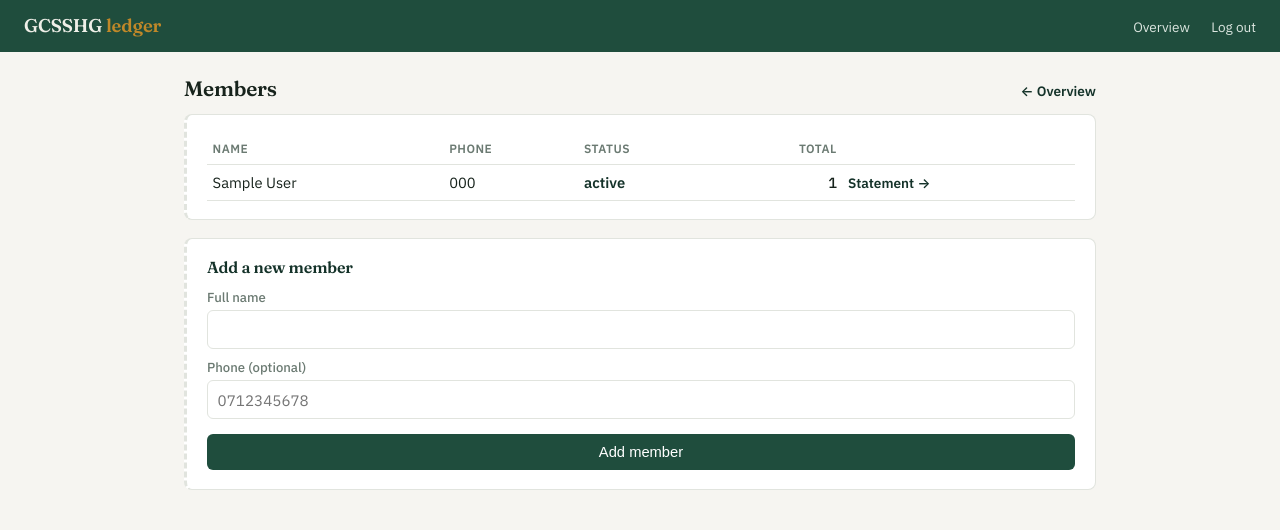
After one commit to ndunguteresian12-ux/gcsshg-system, a FastAPI app: template templates/members.html in a window 1280 px wide. The commit adds this page. Shown: the top 530 px of the page. Run offline with FastAPI, Linux system fonts and the light colour scheme; the template is opened without the code that fills it: most values are stand-ins (such as "Sample title", 1, 10 or a date in 2020); some libraries are stand-ins or nearby versions.

Commit message:
Redesign dashboard: summary cards + dedicated

```diff
--- a/main.py
+++ b/main.py
@@ -468,17 +468,69 @@ def dashboard(request: Request, session_data=Depends(get_session_optional)):
     conn = get_conn()
     try:
         with conn.cursor() as cur:
-            cur.execute("SELECT * FROM members ORDER BY full_name")
+            cur.execute("SELECT id, full_name FROM members ORDER BY full_name")
             members = cur.fetchall()
+
+            cur.execute("SELECT COUNT(*) as count FROM members")
+            member_count = cur.fetchone()["count"]
+
+            cur.execute("SELECT COALESCE(SUM(amount),0) as total FROM contributions")
+            total_contributions = cur.fetchone()["total"]
+
             cur.execute(
-                "SELECT COALESCE(SUM(amount),0) as total FROM contributions"
+                "SELECT COALESCE(SUM(dividend_amount),0) as total FROM dividends"
             )
-            total_pool = cur.fetchone()["total"]
+            total_dividends_paid = cur.fetchone()["total"]
+
+            cur.execute(
+                "SELECT COALESCE(SUM(interest_component),0) as total FROM loan_repayments"
+            )
+            total_interest_earned = cur.fetchone()["total"]
+
+            cur.execute("SELECT * FROM loans WHERE status = 'active'")
+            active_loans = cur.fetchall()
+            total_loans_outstanding = Decimal("0")
+            for loan in active_loans:
+                cur.execute(
+                    "SELECT COALESCE(SUM(amount),0) as repaid FROM loan_repayments WHERE loan_id = %s",
+                    (loan["id"],),
+                )
+                repaid = cur.fetchone()["repaid"]
+                total_loans_outstanding += loan_balance_due(
+                    loan["principal"], repaid, loan["issue_date"], date.today()
+                )
     finally:
         conn.close()
     return templates.TemplateResponse(request, "dashboard.html", {
         "members": members, "role": session_data["role"],
-        "total_pool": total_pool,
+        "member_count": member_count,
+        "total_contributions": total_contributions,
+        "total_loans_outstanding": total_loans_outstanding,
+        "total_interest_earned": total_interest_earned,
+        "total_dividends_paid": total_dividends_paid,
+    })
+
+
+@app.get("/members", response_class=HTMLResponse)
+def members_page(request: Request, session_data=Depends(get_session_optional)):
+    if not session_data:
+        return RedirectResponse(url="/login")
+    if session_data["role"] not in ("chairperson", "treasurer", "secretary"):
+        return RedirectResponse(url="/statement")
+    conn = get_conn()
+    try:
+        with conn.cursor() as cur:
+            cur.execute(
+                """SELECT m.*, COALESCE(SUM(c.amount), 0) as total_contributed
+                   FROM members m
+                   LEFT JOIN contributions c ON c.member_id = m.id
+                   GROUP BY m.id ORDER BY m.full_name"""
+            )
+            members = cur.fetchall()
+    finally:
+        conn.close()
+    return templates.TemplateResponse(request, "members.html", {
+        "members": members, "role": session_data["role"],
     })
 
 
@@ -497,7 +549,7 @@ def add_member_form(full_name: str = Form(...), phone: str = Form(""),
             conn.commit()
     finally:
         conn.close()
-    return RedirectResponse(url="/dashboard", status_code=303)
+    return RedirectResponse(url="/members", status_code=303)
 
 
 @app.post("/dashboard/add-contribution")
--- a/templates/base.html
+++ b/templates/base.html
@@ -4,85 +4,195 @@
 <meta charset="UTF-8">
 <meta name="viewport" content="width=device-width, initial-scale=1.0">
 <title>{% block title %}GCSSHG{% endblock %}</title>
+<link rel="preconnect" href="https://fonts.googleapis.com">
+<link rel="preconnect" href="https://fonts.gstatic.com" crossorigin>
+<link href="https://fonts.googleapis.com/css2?family=Fraunces:opsz,wght@9..144,500;9..144,600;9..144,700&family=IBM+Plex+Sans:wght@400;500;600&family=IBM+Plex+Mono:wght@500;600&display=swap" rel="stylesheet">
 <style>
   :root {
-    --green: #1a6b3c;
-    --green-dark: #124d2b;
-    --bg: #f4f6f5;
-    --card: #ffffff;
-    --text: #1f2a24;
-    --muted: #667169;
-    --border: #dfe6e1;
+    --paper: #F6F5F1;
+    --surface: #FFFFFF;
+    --ink: #17231C;
+    --forest: #1F4D3D;
+    --forest-dark: #143229;
+    --gold: #C08829;
+    --gold-soft: #F3E4C6;
+    --muted: #6B7A72;
+    --border: #E1E4DE;
+    --red: #A33A2F;
+    --red-soft: #FBECEA;
   }
   * { box-sizing: border-box; }
   body {
     margin: 0;
-    font-family: -apple-system, BlinkMacSystemFont, "Segoe UI", Roboto, sans-serif;
-    background: var(--bg);
-    color: var(--text);
+    font-family: 'IBM Plex Sans', -apple-system, sans-serif;
+    background: var(--paper);
+    color: var(--ink);
   }
-  header {
-    background: var(--green);
-    color: white;
-    padding: 1rem 1.25rem;
+  h1, h2, h3, .display {
+    font-family: 'Fraunces', serif;
+    font-weight: 600;
+    letter-spacing: -0.01em;
+  }
+  .figure {
+    font-family: 'IBM Plex Mono', monospace;
+    font-variant-numeric: tabular-nums;
+    letter-spacing: -0.02em;
+  }
+  header.topbar {
+    background: var(--forest);
+    color: #EFEFE8;
+    padding: 0.9rem 1.5rem;
     display: flex;
     justify-content: space-between;
     align-items: center;
   }
-  header a { color: white; text-decoration: none; font-size: 0.9rem; opacity: 0.9; }
-  header .brand { font-weight: 700; font-size: 1.05rem; }
+  header.topbar .brand {
+    font-family: 'Fraunces', serif;
+    font-weight: 600;
+    font-size: 1.15rem;
+    letter-spacing: -0.01em;
+  }
+  header.topbar .brand span { color: var(--gold); }
+  header.topbar nav a {
+    color: #DCE6E0;
+    text-decoration: none;
+    font-size: 0.85rem;
+    margin-left: 1.1rem;
+  }
+  header.topbar nav a:hover { color: white; }
   main {
-    max-width: 640px;
+    max-width: 960px;
     margin: 0 auto;
-    padding: 1.25rem;
+    padding: 1.5rem;
   }
+  main.narrow { max-width: 520px; }
+
   .card {
-    background: var(--card);
+    background: var(--surface);
     border: 1px solid var(--border);
-    border-radius: 10px;
-    padding: 1.1rem;
-    margin-bottom: 1rem;
+    border-left: 3px dashed var(--border);
+    border-radius: 8px;
+    padding: 1.15rem 1.25rem;
+    margin-bottom: 1.1rem;
+    position: relative;
   }
-  h1, h2, h3 { margin-top: 0; }
-  h2 { font-size: 1.1rem; color: var(--green-dark); }
+  .card h2 {
+    font-size: 1rem;
+    color: var(--forest-dark);
+    margin: 0 0 0.7rem;
+  }
+
+  .stat-grid {
+    display: grid;
+    grid-template-columns: repeat(2, 1fr);
+    gap: 0.9rem;
+    margin-bottom: 1.1rem;
+  }
+  @media (min-width: 640px) {
+    .stat-grid { grid-template-columns: repeat(4, 1fr); }
+  }
+  .stat-card {
+    background: var(--surface);
+    border: 1px solid var(--border);
+    border-left: 3px dashed var(--border);
+    border-radius: 8px;
+    padding: 1rem 1.1rem 1.1rem;
+    position: relative;
+    overflow: hidden;
+  }
+  .stat-stamp {
+    position: absolute;
+    top: 0.7rem;
+    right: 0.7rem;
+    width: 30px;
+    height: 30px;
+    border-radius: 50%;
+    border: 1.5px solid var(--gold);
+    color: var(--gold);
+    display: flex;
+    align-items: center;
+    justify-content: center;
+    font-size: 0.85rem;
+    font-weight: 600;
+    transform: rotate(-8deg);
+    opacity: 0.85;
+  }
+  .stat-label {
+    font-size: 0.72rem;
+    text-transform: uppercase;
+    letter-spacing: 0.06em;
+    color: var(--muted);
+    font-weight: 600;
+    margin-bottom: 0.4rem;
+  }
+  .stat-value {
+    font-size: 1.5rem;
+    font-weight: 600;
+    color: var(--forest-dark);
+    line-height: 1.15;
+  }
+  .stat-value.gold { color: var(--gold); }
+
   table { width: 100%; border-collapse: collapse; font-size: 0.92rem; }
-  th, td { text-align: left; padding: 0.45rem 0.3rem; border-bottom: 1px solid var(--border); }
-  th { color: var(--muted); font-weight: 600; font-size: 0.82rem; text-transform: uppercase; }
+  th, td { text-align: left; padding: 0.5rem 0.35rem; border-bottom: 1px solid var(--border); }
+  th { color: var(--muted); font-weight: 600; font-size: 0.75rem; text-transform: uppercase; letter-spacing: 0.04em; }
+  td.figure { text-align: right; }
+  th.figure-head { text-align: right; }
+
   .muted { color: var(--muted); font-size: 0.85rem; }
-  .total { font-size: 1.6rem; font-weight: 700; color: var(--green-dark); }
-  label { display: block; font-size: 0.85rem; color: var(--muted); margin: 0.6rem 0 0.25rem; }
+  label { display: block; font-size: 0.82rem; color: var(--muted); margin: 0.6rem 0 0.25rem; font-weight: 500; }
   input, select {
-    width: 100%; padding: 0.55rem; border: 1px solid var(--border); border-radius: 6px; font-size: 1rem;
+    width: 100%; padding: 0.55rem 0.6rem; border: 1px solid var(--border); border-radius: 6px;
+    font-size: 0.95rem; font-family: inherit; background: var(--surface); color: var(--ink);
   }
-  button {
+  input:focus, select:focus, button:focus, a:focus {
+    outline: 2px solid var(--gold); outline-offset: 1px;
+  }
+  button, .btn {
     margin-top: 0.9rem;
-    background: var(--green);
+    background: var(--forest);
     color: white;
     border: none;
     padding: 0.65rem 1rem;
     border-radius: 6px;
-    font-size: 0.95rem;
+    font-size: 0.92rem;
+    font-weight: 500;
     cursor: pointer;
     width: 100%;
+    text-align: center;
+    text-decoration: none;
+    display: inline-block;
   }
-  button:hover { background: var(--green-dark); }
+  button:hover, .btn:hover { background: var(--forest-dark); }
+  .btn-secondary {
+    background: transparent;
+    color: var(--forest-dark);
+    border: 1px solid var(--border);
+  }
+  .btn-secondary:hover { background: var(--gold-soft); border-color: var(--gold); }
+
   .error {
-    background: #fdeceb; color: #a33a2f; border: 1px solid #f3c6c1;
+    background: var(--red-soft); color: var(--red); border: 1px solid #f3c6c1;
     padding: 0.6rem 0.8rem; border-radius: 6px; margin-bottom: 1rem; font-size: 0.9rem;
   }
-  .row-link { color: var(--green-dark); text-decoration: none; font-weight: 600; font-size: 0.85rem; }
-  .status-active { color: var(--green-dark); font-weight: 600; }
-  .badge { display:inline-block; padding: 0.15rem 0.5rem; border-radius: 20px; font-size: 0.75rem; font-weight:600; }
-  .badge-low { background:#eaf4ee; color: var(--green-dark); }
-  .badge-high { background:#fff2e0; color:#a85e00; }
+  .row-link { color: var(--forest-dark); text-decoration: none; font-weight: 600; font-size: 0.85rem; }
+  .row-link:hover { color: var(--gold); }
+  .status-active { color: var(--forest-dark); font-weight: 600; }
+  .badge { display:inline-block; padding: 0.15rem 0.55rem; border-radius: 20px; font-size: 0.72rem; font-weight:600; }
+  .badge-low { background: var(--gold-soft); color: #8a611d; }
+  .badge-high { background: #fff2e0; color:#a85e00; }
+  .actions-row { display: flex; gap: 0.6rem; margin-top: 0.6rem; }
+  .actions-row .btn { margin-top: 0; }
+  .section-title { display: flex; justify-content: space-between; align-items: baseline; margin-bottom: 0.8rem; }
+  .section-title h2 { margin: 0; }
 </style>
 </head>
 <body>
-<header>
-  <span class="brand">GCSSHG</span>
+<header class="topbar">
+  <span class="brand">GCSSHG <span>ledger</span></span>
   {% block header_right %}{% endblock %}
 </header>
-<main>
+<main class="{% block main_class %}{% endblock %}">
   {% block content %}{% endblock %}
 </main>
 </body>
--- /dev/null
+++ b/templates/members.html
@@ -0,0 +1,44 @@
+{% extends "base.html" %}
+{% block title %}Members - GCSSHG{% endblock %}
+{% block header_right %}
+<nav>
+  <a href="/dashboard">Overview</a>
+  <a href="/logout">Log out</a>
+</nav>
+{% endblock %}
+{% block content %}
+
+<div class="section-title">
+  <h2 style="font-size:1.3rem;">Members</h2>
+  <a href="/dashboard" class="row-link">&larr; Overview</a>
+</div>
+
+<div class="card">
+  <table>
+    <tr><th>Name</th><th>Phone</th><th>Status</th><th class="figure-head">Total</th><th></th></tr>
+    {% for m in members %}
+    <tr>
+      <td>{{ m.full_name }}</td>
+      <td>{{ m.phone or "-" }}</td>
+      <td><span class="status-active">{{ m.status }}</span></td>
+      <td class="figure" style="text-align:right;">{{ "{:,.0f}".format(m.total_contributed or 0) }}</td>
+      <td><a class="row-link" href="/statement?member_id={{ m.id }}">Statement &rarr;</a></td>
+    </tr>
+    {% endfor %}
+  </table>
+</div>
+
+<div class="card">
+  <h2>Add a new member</h2>
+  <form method="post" action="/dashboard/add-member">
+    <label for="full_name">Full name</label>
+    <input type="text" id="full_name" name="full_name" required>
+
+    <label for="phone">Phone (optional)</label>
+    <input type="text" id="phone" name="phone" placeholder="0712345678">
+
+    <button type="submit">Add member</button>
+  </form>
+</div>
+
+{% endblock %}
```
Also changed, not shown: members_import_filled.csv (added, +31 -0 lines), templates/dashboard.html (+37 -28 lines), templates/login.html (+4 -3 lines), templates/statement.html (+19 -13 lines).
